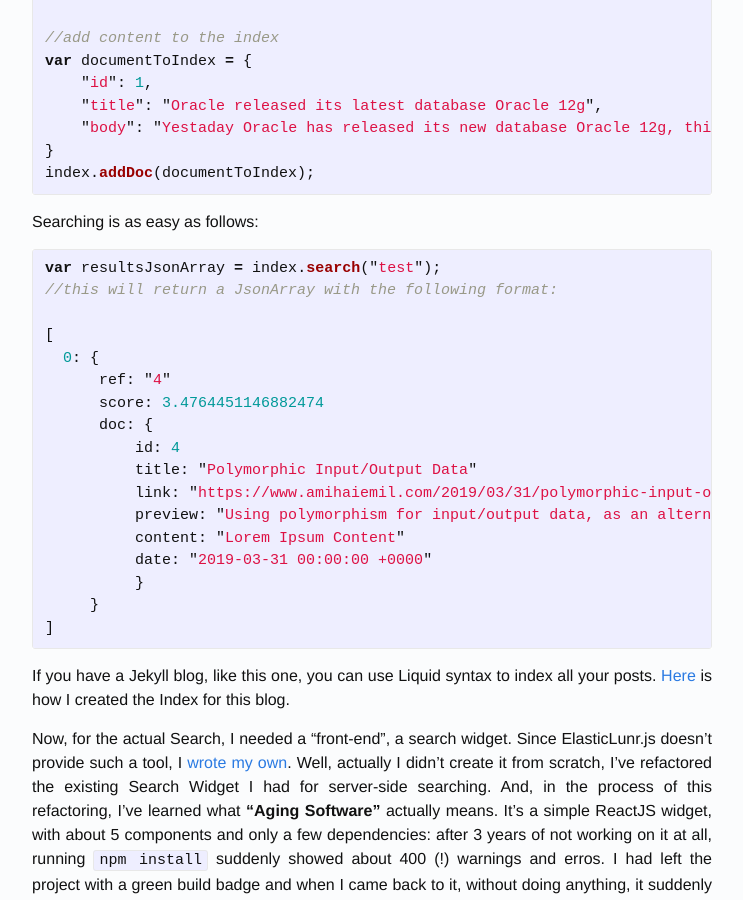
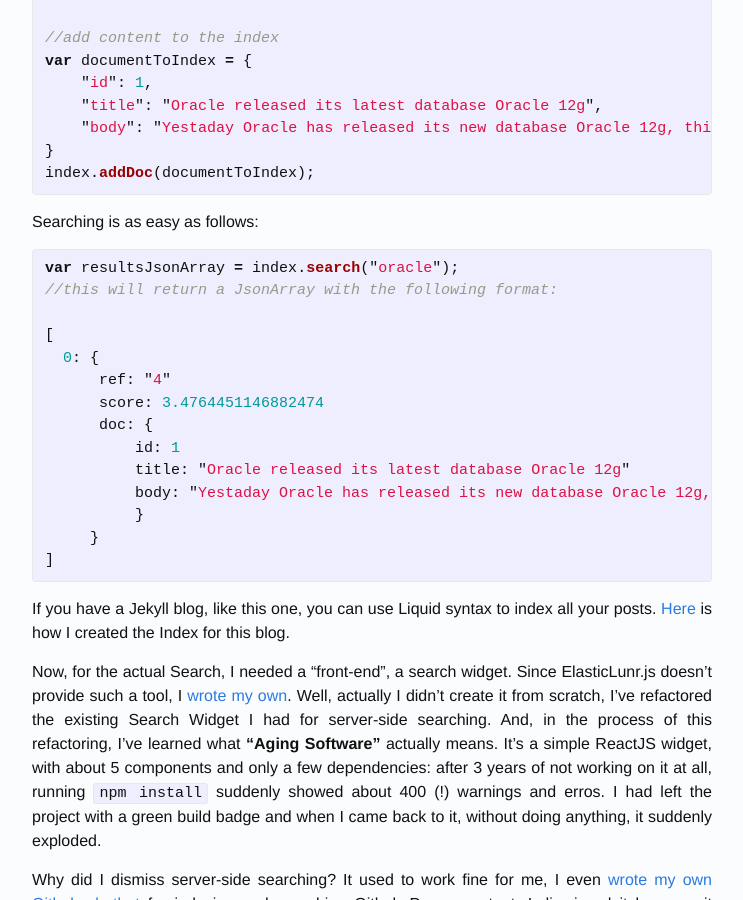
Before and after one commit to amihaiemil/amihaiemil.github.io, a Jekyll site: the page built from _posts/2020-02-17-clientside-search-with-elasticlunr.md, in a window 1280 px wide and 900 px high, scrolled down 1154 px. Shown: the whole window, without its empty margins (268-1011 px from the left). Built offline with Jekyll 4.4.1, drawn with Linux system fonts in a browser that asks for light colours; comment, search, counter and statistics services are not loaded.

Commit message:
Update 2020-02-17-clientside-search-with-elasticlunr.md

```diff
--- a/_posts/2020-02-17-clientside-search-with-elasticlunr.md
+++ b/_posts/2020-02-17-clientside-search-with-elasticlunr.md
@@ -44,7 +44,7 @@ index.addDoc(documentToIndex);
 Searching is as easy as follows:
 
 {% highlight javascript %}
-var resultsJsonArray = index.search("test");
+var resultsJsonArray = index.search("oracle");
 //this will return a JsonArray with the following format:
 
 [
@@ -52,12 +52,9 @@ var resultsJsonArray = index.search("test");
       ref: "4"
       score: 3.4764451146882474
       doc: {
-          id: 4
-          title: "Polymorphic Input/Output Data"
-          link: "https://www.amihaiemil.com/2019/03/31/polymorphic-input-output-data.html"
-          preview: "Using polymorphism for input/output data, as an alternative to model classes"
-          content: "Lorem Ipsum Content"
-          date: "2019-03-31 00:00:00 +0000"
+          id: 1
+          title: "Oracle released its latest database Oracle 12g"
+          body: "Yestaday Oracle has released its new database Oracle 12g, this would make more money for this company and lead to a nice profit report of annual year."
           }
      }
 ]
```
